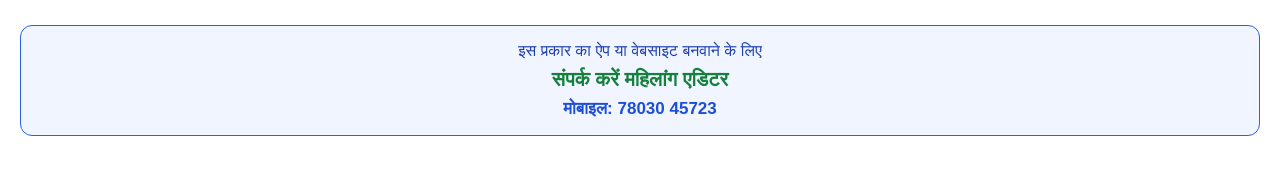
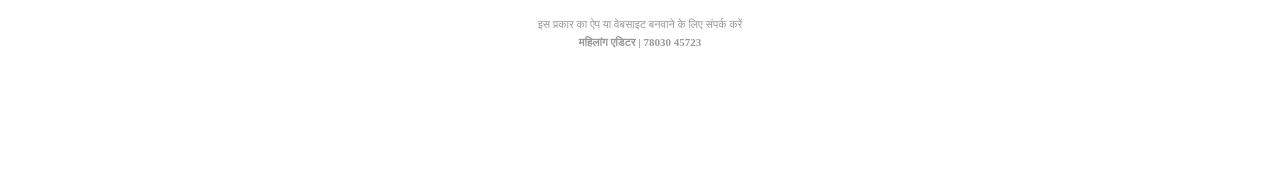
Before and after one commit to sulekhamahilang-beep/-, a plain HTML site: page index.html in a window 1280 px wide. Drawn offline with Linux system fonts and the light colour scheme.

Commit message:
Revise Mahilang Editor contact banner design
Updated the Mahilang Editor contact banner with new styling and layout.

```diff
--- a/index.html
+++ b/index.html
@@ -1,40 +1,15 @@
 
-<!-- Mahilang Editor Contact Banner -->
-<div class="mahila-editor">
-  <p>इस प्रकार का ऐप या वेबसाइट बनवाने के लिए</p>
-  <strong>संपर्क करें महिलांग एडिटर</strong>
-  <a href="tel:7803045723">मोबाइल: 78030 45723</a>
+<div style="
+  text-align:center;
+  padding:8px 4px;
+  margin:8px 10px;
+  font-size:11px;
+  color:#999;
+  line-height:1.6;
+">
+  इस प्रकार का ऐप या वेबसाइट बनवाने के लिए संपर्क करें
+  <br>
+  <span style="font-weight:600;">
+    महिलांग एडिटर | 78030 45723
+  </span>
 </div>
-
-<style>
-.mahila-editor {
-  margin: 25px 12px;
-  padding: 16px 10px;
-  text-align: center;
-  background: #f1f5ff;
-  border: 1px solid #2563eb;
-  border-radius: 12px;
-  font-family: sans-serif;
-}
-
-.mahila-editor p {
-  font-size: 16px;
-  margin: 0 0 8px;
-  color: #1e40af;
-}
-
-.mahila-editor strong {
-  display: block;
-  font-size: 20px;
-  color: #15803d;
-}
-
-.mahila-editor a {
-  display: inline-block;
-  margin-top: 8px;
-  font-size: 17px;
-  color: #1d4ed8;
-  text-decoration: none;
-  font-weight: bold;
-}
-</style>
```
